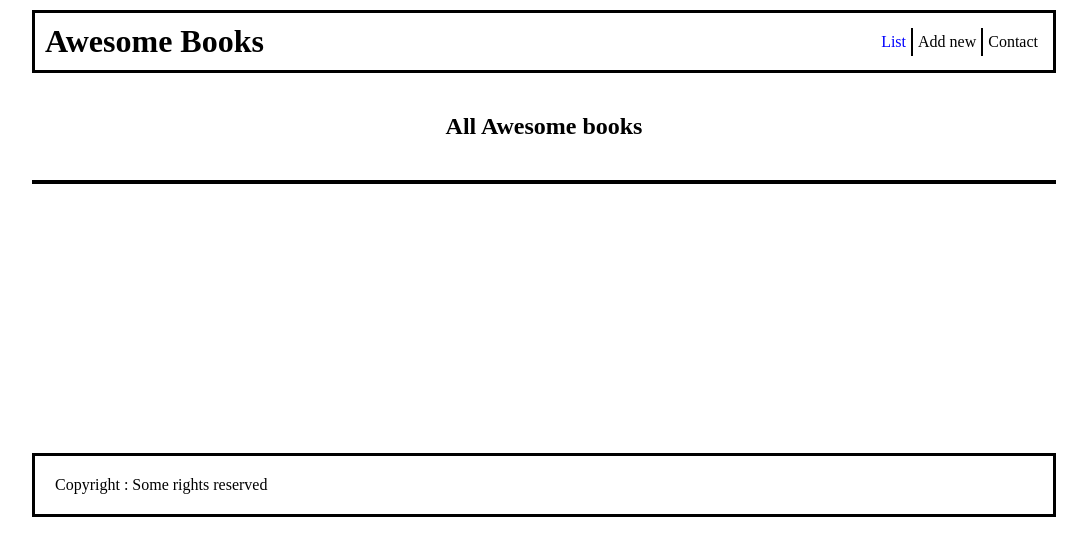
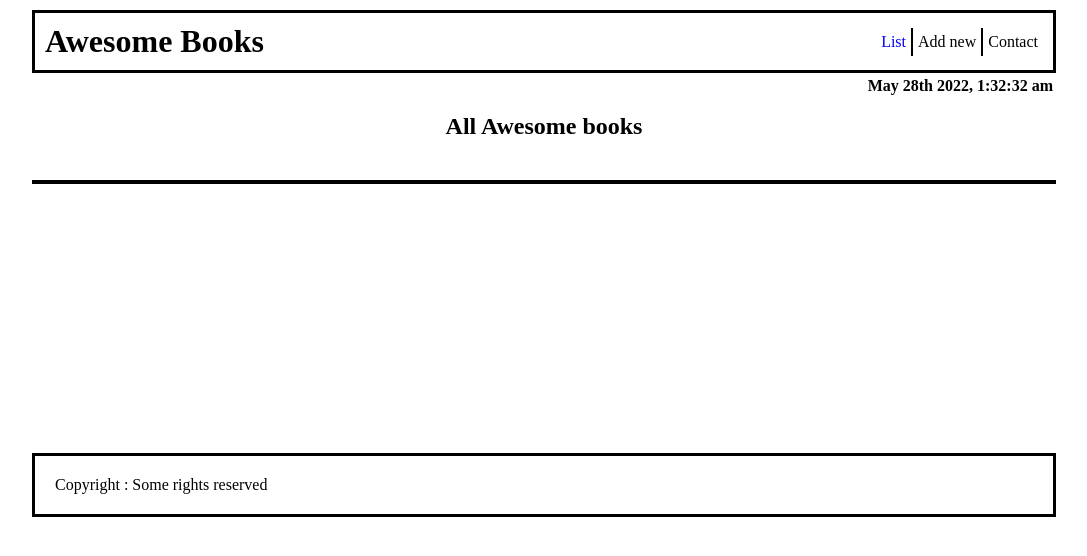
Before and after one commit to Elisha-Tetteyfio/Awesome-books, a website: page index.html in a window 1280 px wide. Shown: the whole page, without its empty margins (96-1183 px from the left). Drawn offline with Linux system fonts and the light colour scheme.

Commit message:
add date element below navbar

```diff
--- a/script.js
+++ b/script.js
@@ -104,6 +104,69 @@ function handleLinkClick(e) {
   }
 }
 
+// Date
+function getDate() {
+  const date = new Date();
+  const month = date.getMonth();
+  const day = date.getUTCDate();
+  const year = date.getFullYear();
+
+  function monthDate(num) {
+    const months = ['January', 'February', 'March', 'April', 'May', 'June', 'July',
+      'August', 'September', 'October', 'November', 'December'];
+    let mymonth;
+    months.forEach((month, index) => {
+      if (num === index) {
+        mymonth = month;
+      }
+    });
+    return mymonth;
+  }
+
+  function daySuffix(day) {
+    const newDay = day.toString();
+    const lastChar = newDay.length - 1;
+    if (newDay[lastChar] === '0') {
+      return '';
+    } if (newDay[lastChar] === '1') {
+      return 'st';
+    } if (newDay[lastChar] === '2') {
+      return 'nd';
+    } if (newDay[lastChar] === '3') {
+      return 'rd';
+    }
+    return 'th';
+  }
+
+  return `${monthDate(month)} ${day}${daySuffix(day)}
+  ${year},`;
+}
+
+function getTime() {
+  const date = new Date();
+  const hour = date.getHours();
+  const minutes = date.getMinutes();
+  const seconds = date.getMinutes();
+  function getTime(time) {
+    if (time < 12) {
+      return 'am';
+    }
+    return 'pm';
+  }
+  return `${hour}:${minutes}:${seconds} ${getTime(hour)}`;
+}
+
+function insertDate() {
+  const navbar = document.querySelector('header');
+
+  const dateEl = document.createElement('div');
+  dateEl.classList.add('date');
+
+  dateEl.innerHTML = `${getDate()} ${getTime()}`;
+  navbar.appendChild(dateEl);
+}
+insertDate();
+
 // All Events
 // Display books on page load
 window.addEventListener('DOMContentLoaded', BookCollection.bookDisplay);
--- a/style.css
+++ b/style.css
@@ -12,6 +12,14 @@ header {
   border: 3px black solid;
   justify-content: space-between;
   align-items: center;
+  position: relative;
+}
+
+.date {
+  position: absolute;
+  bottom: -25px;
+  right: 0;
+  font-weight: bold;
 }
 
 #nav-links {
```
Also changed, not shown: index.html (line endings or trailing spaces).
